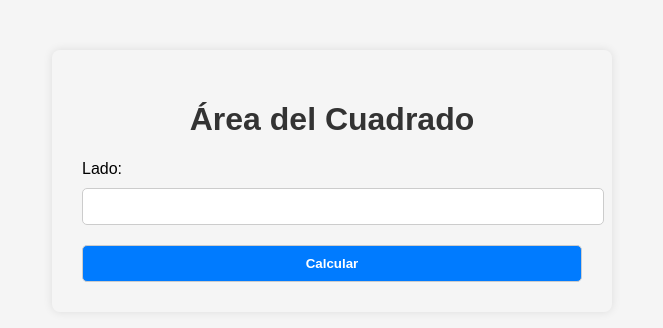
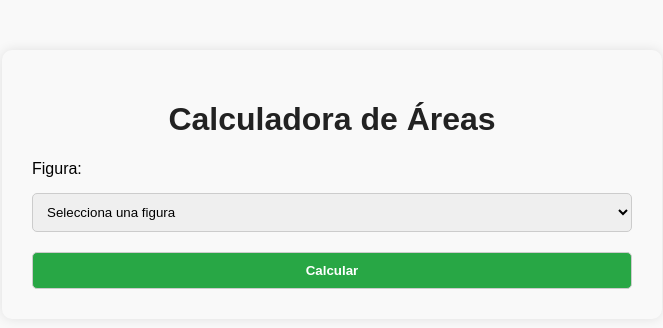
Before and after one commit to Kiri-03/CalculadoradeAreas, a Flask app: page / in a window 1280 px wide. Shown: the top 328 px of the page, without its empty margins (308-971 px from the left). Run offline with Flask 3, Linux system fonts and the light colour scheme.

Commit message:
Versión 2: cálculo de triángulo

```diff
--- a/app.py
+++ b/app.py
@@ -5,12 +5,21 @@ app = Flask(__name__)
 def area_cuadrado(lado):
     return lado * lado
 
+def area_triangulo(base, altura):
+    return (base * altura) / 2
+
 @app.route('/', methods=['GET', 'POST'])
 def index():
     resultado = None
     if request.method == 'POST':
-        lado = float(request.form['lado'])
-        resultado = f"Área del cuadrado: {area_cuadrado(lado)}"
+        figura = request.form['figura']
+        if figura == 'cuadrado':
+            lado = float(request.form['lado'])
+            resultado = f"Área del cuadrado: {area_cuadrado(lado)}"
+        elif figura == 'triangulo':
+            base = float(request.form['base'])
+            altura = float(request.form['altura'])
+            resultado = f"Área del triángulo: {area_triangulo(base, altura)}"
     return render_template('index.html', resultado=resultado)
 
 if __name__ == '__main__':
--- a/templates/index.html
+++ b/templates/index.html
@@ -1,59 +1,100 @@
-<!-- templates/index.html (v1) -->
+<!-- templates/index.html (v2 mejorada con JS) -->
 <!DOCTYPE html>
 <html lang="es">
 <head>
   <meta charset="UTF-8">
-  <title>Área del Cuadrado</title>
+  <title>Calculadora de Áreas</title>
   <style>
     body {
       font-family: Arial, sans-serif;
-      max-width: 500px;
+      max-width: 600px;
       margin: 50px auto;
-      background: #f5f5f5;
+      background: #f9f9f9;
       padding: 30px;
-      border-radius: 8px;
-      box-shadow: 0 0 10px rgba(0,0,0,0.1);
+      border-radius: 10px;
+      box-shadow: 0 0 12px rgba(0,0,0,0.1);
     }
     h1 {
       text-align: center;
-      color: #333;
+      color: #222;
     }
-    label, input, button {
+    label, input, select, button {
       display: block;
       width: 100%;
-      margin-top: 10px;
+      margin-top: 15px;
     }
-    input, button {
+    input, select, button {
       padding: 10px;
       border-radius: 5px;
       border: 1px solid #ccc;
     }
     button {
-      background-color: #007bff;
+      background-color: #28a745;
       color: white;
       font-weight: bold;
       margin-top: 20px;
+      cursor: pointer;
     }
     .resultado {
       margin-top: 20px;
+      background: #e8ffe8;
       padding: 15px;
-      background: #e0ffe0;
       border: 1px solid #b2ffb2;
       border-radius: 5px;
     }
   </style>
 </head>
 <body>
-  <h1>Área del Cuadrado</h1>
+  <h1>Calculadora de Áreas</h1>
   <form method="post">
-    <label for="lado">Lado:</label>
-    <input type="number" name="lado" step="any" required>
+    <label for="figura">Figura:</label>
+    <select name="figura" id="figura" required>
+      <option value="">Selecciona una figura</option>
+      <option value="cuadrado">Cuadrado</option>
+      <option value="triangulo">Triángulo</option>
+    </select>
+
+    <div id="ladoField" style="display: none;">
+      <label for="lado">Lado:</label>
+      <input type="number" name="lado" step="any">
+    </div>
+
+    <div id="baseAlturaFields" style="display: none;">
+      <label for="base">Base:</label>
+      <input type="number" name="base" step="any">
+
+      <label for="altura">Altura:</label>
+      <input type="number" name="altura" step="any">
+    </div>
+
     <button type="submit">Calcular</button>
   </form>
+
   {% if resultado %}
     <div class="resultado">
       <strong>{{ resultado }}</strong>
     </div>
   {% endif %}
+
+  <script>
+    const figuraSelect = document.getElementById('figura');
+    const ladoField = document.getElementById('ladoField');
+    const baseAlturaFields = document.getElementById('baseAlturaFields');
+
+    figuraSelect.addEventListener('change', function () {
+      const selected = this.value;
+
+      if (selected === 'cuadrado') {
+        ladoField.style.display = 'block';
+        baseAlturaFields.style.display = 'none';
+      } else if (selected === 'triangulo') {
+        ladoField.style.display = 'none';
+        baseAlturaFields.style.display = 'block';
+      } else {
+        ladoField.style.display = 'none';
+        baseAlturaFields.style.display = 'none';
+      }
+    });
+  </script>
 </body>
 </html>
```
